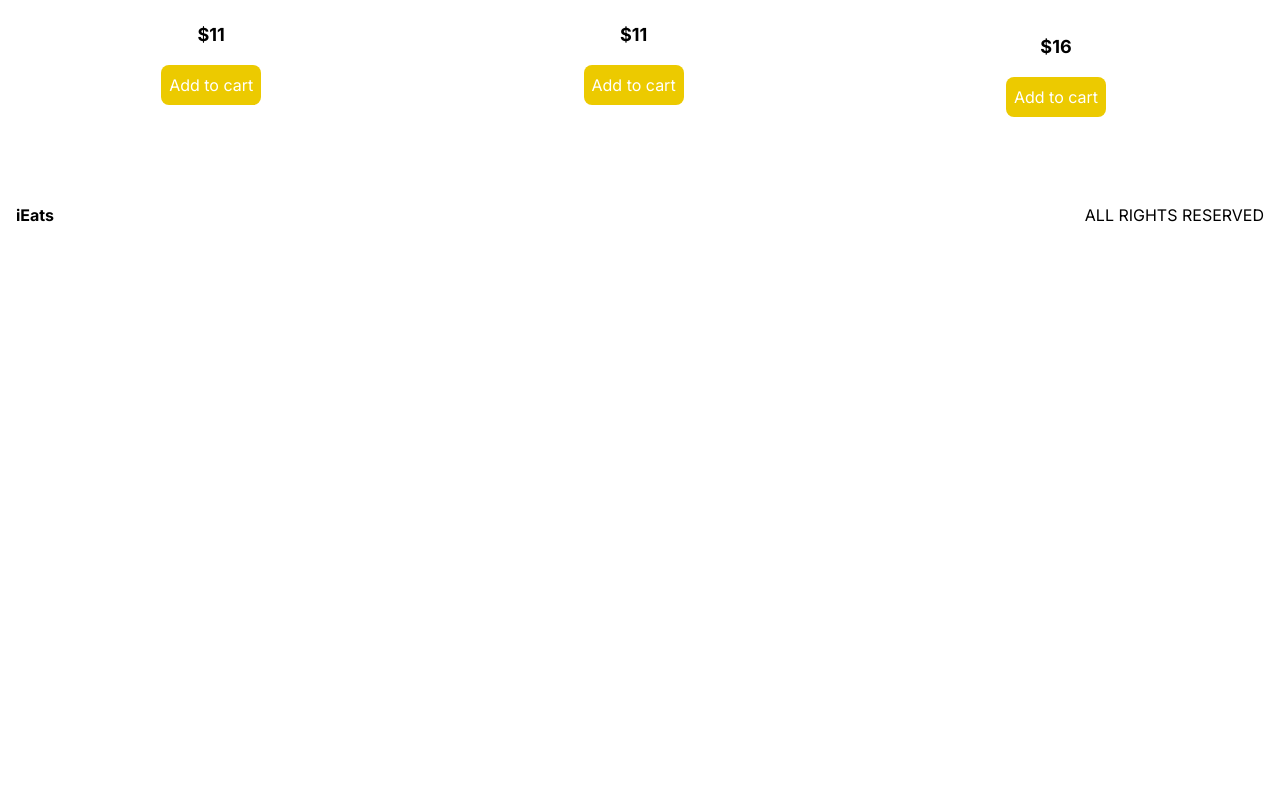
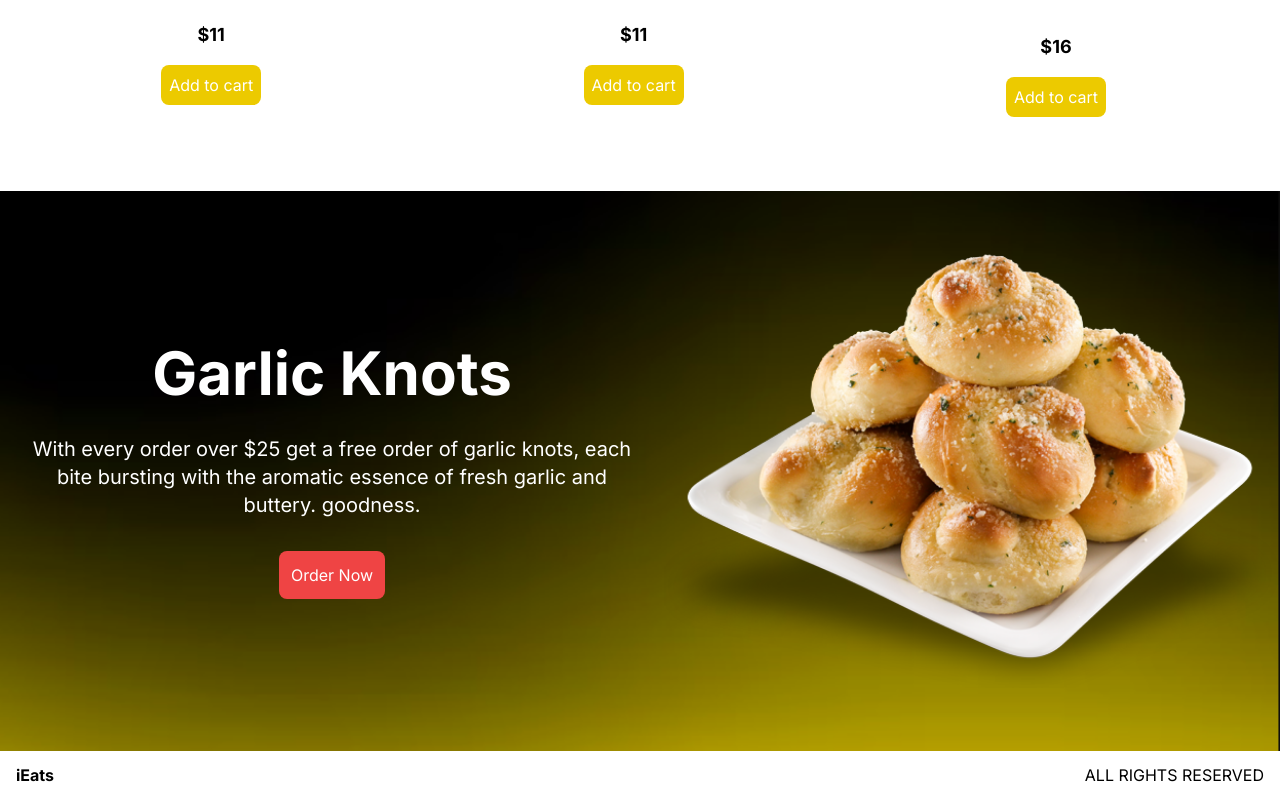
Before and after one commit to feliceforgione/iEats2, a Next.js app: page / in a window 1280 px wide. Shown: the part 1321-2120 px from the top of the page. Before the commit the page ends 1560 px from the top, so only its background shows below. Built offline with nearby package versions, Linux system fonts and the light colour scheme.

Commit message:
Added offer section

```diff
--- a/src/app/page.tsx
+++ b/src/app/page.tsx
@@ -1,4 +1,5 @@
 import Featured from "@/components/Featured";
+import Offer from "@/components/Offer";
 import Slider from "@/components/Slider";
 import Image from "next/image";
 
@@ -7,6 +8,7 @@ export default function Home() {
     <main className="">
       <Slider />
       <Featured />
+      <Offer />
     </main>
   );
 }
--- /dev/null
+++ b/src/components/Offer.tsx
@@ -0,0 +1,32 @@
+import Image from "next/image";
+import React from "react";
+
+function Offer() {
+  return (
+    <div className="bg-black h-screen flex flex-col md:flex-row md:justify-between md:h-[70vh] md:bg-[url('/images/yellowBG1.png')] md:bg-cover">
+      <div className="flex-1 flex flex-col justify-center items-center text-center  gap-8 p-6">
+        <h1 className="text-white text-5xl font-bold xl:text-6xl">
+          Garlic Knots
+        </h1>
+        <p className="text-white xl:text-xl">
+          With every order over $25 get a free order of garlic knots, each bite
+          bursting with the aromatic essence of fresh garlic and buttery.
+          goodness.
+        </p>
+        <button className="bg-red-500 text-white rounded-lg p-3">
+          Order Now
+        </button>
+      </div>
+      <div className="flex-1 w-full relative">
+        <Image
+          src="/images/food/garlicknots.png"
+          alt="garlic knots"
+          fill
+          className="object-contain"
+        />
+      </div>
+    </div>
+  );
+}
+
+export default Offer;
```
Also changed, not shown: public/images/food/garlicknots.png (added), public/images/yellowBG1.png (added).
